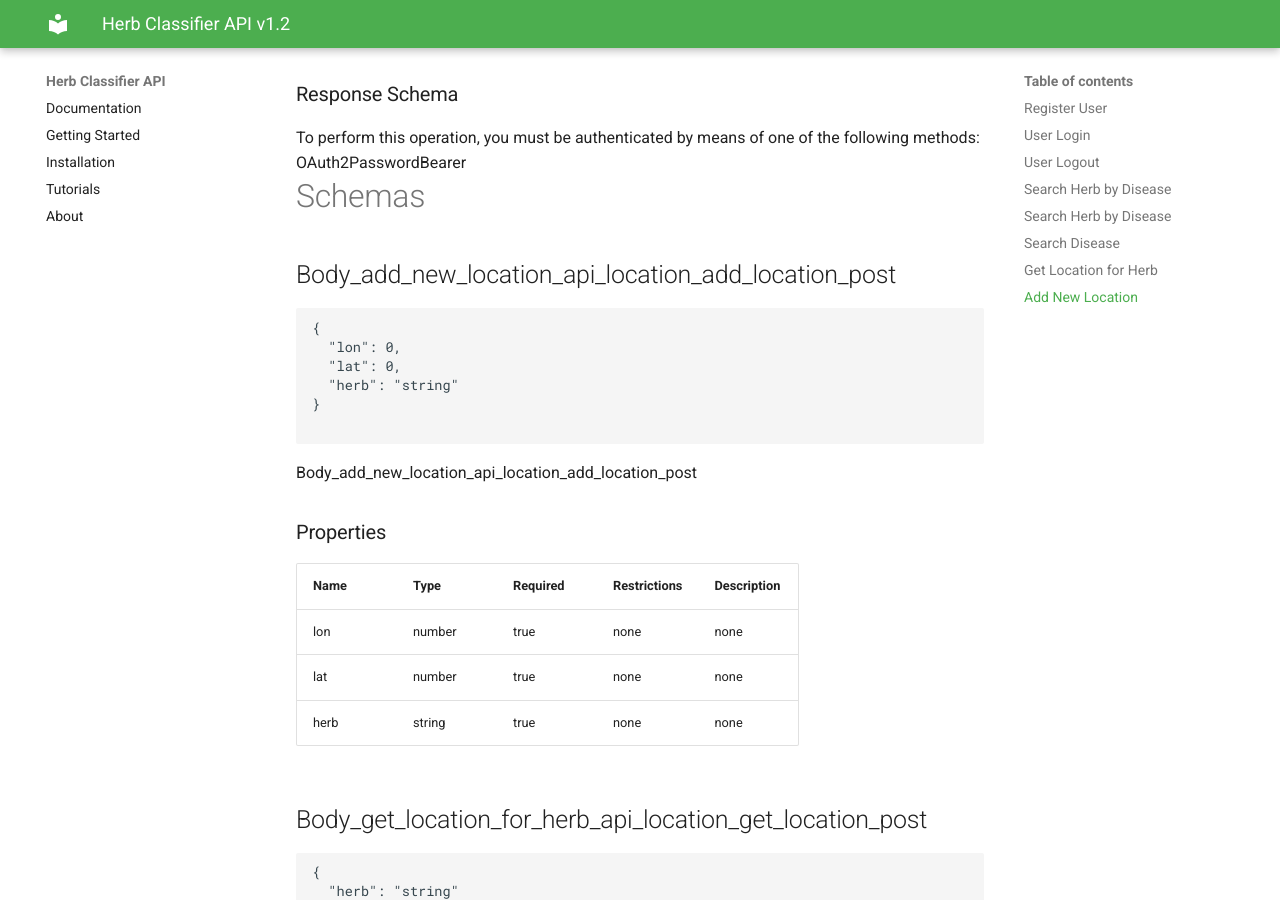
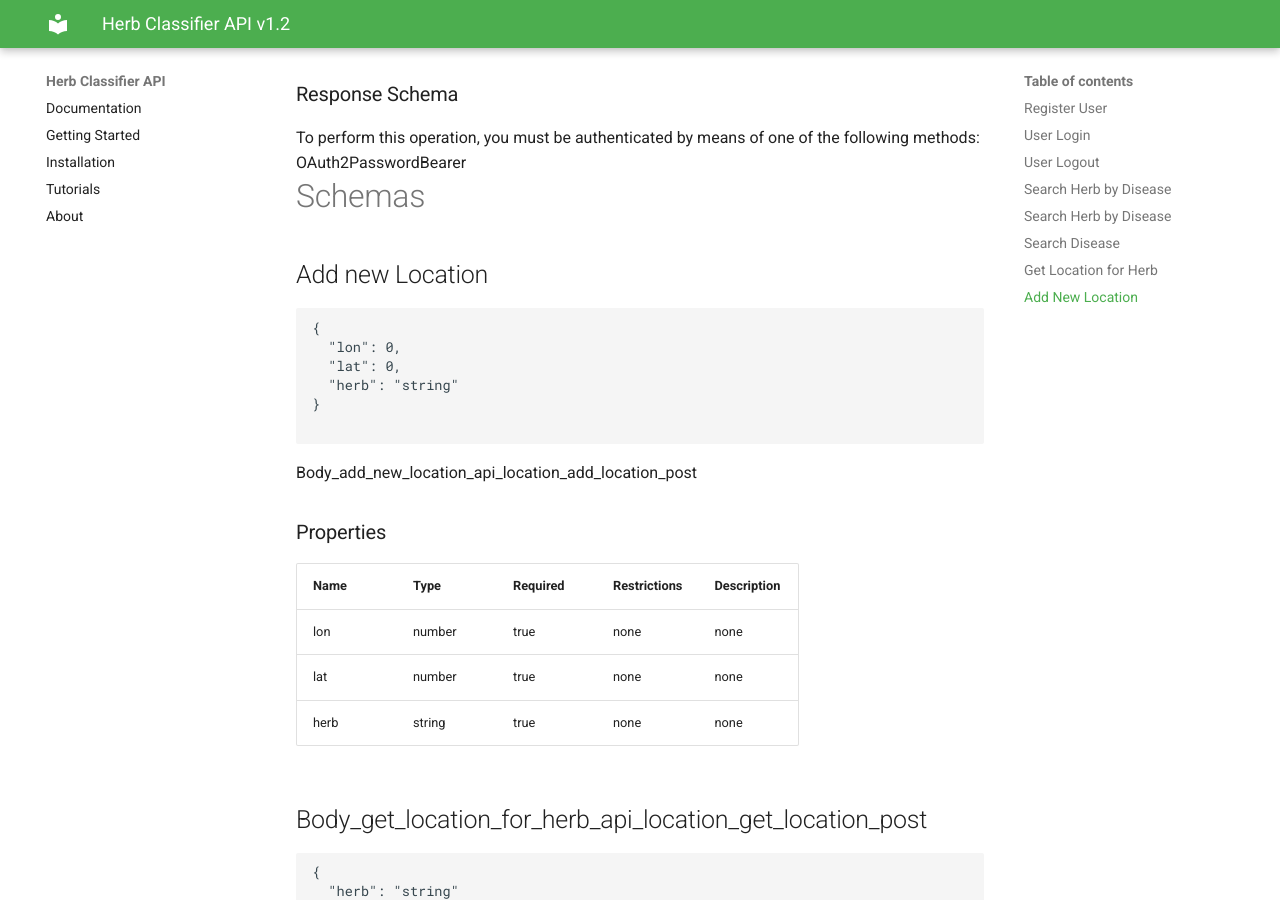
Before and after one commit to dilshankarunarathne/herb-classifier-backend, an MkDocs documentation site: the page built from docs/api_documentation.md, in a window 1280 px wide and 900 px high, scrolled down 33653 px. Built offline with MkDocs 1.6.1 and Material for MkDocs 9.7.7, drawn with Linux system fonts in a browser that asks for light colours.

Commit message:
Update api_documentation.md

```diff
--- a/docs/api_documentation.md
+++ b/docs/api_documentation.md
@@ -1739,7 +1739,7 @@ OAuth2PasswordBearer
 
 # Schemas
 
-<h2 id="tocS_Body_add_new_location_api_location_add_location_post">Body_add_new_location_api_location_add_location_post</h2>
+<h2 id="tocS_Body_add_new_location_api_location_add_location_post">Add new Location</h2>
 <!-- backwards compatibility -->
 <a id="schemabody_add_new_location_api_location_add_location_post"></a>
 <a id="schema_Body_add_new_location_api_location_add_location_post"></a>
```
